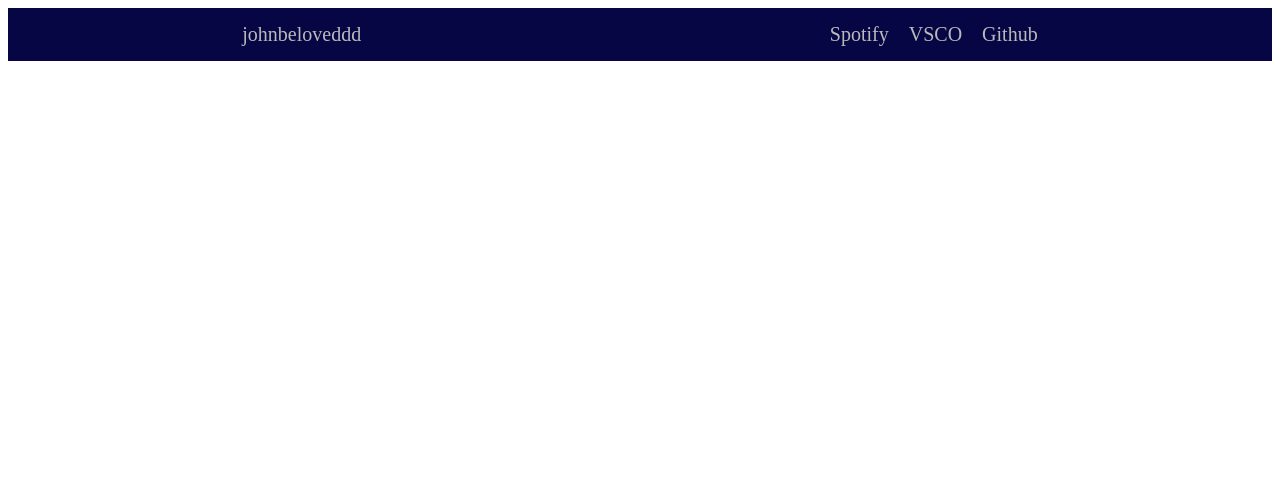
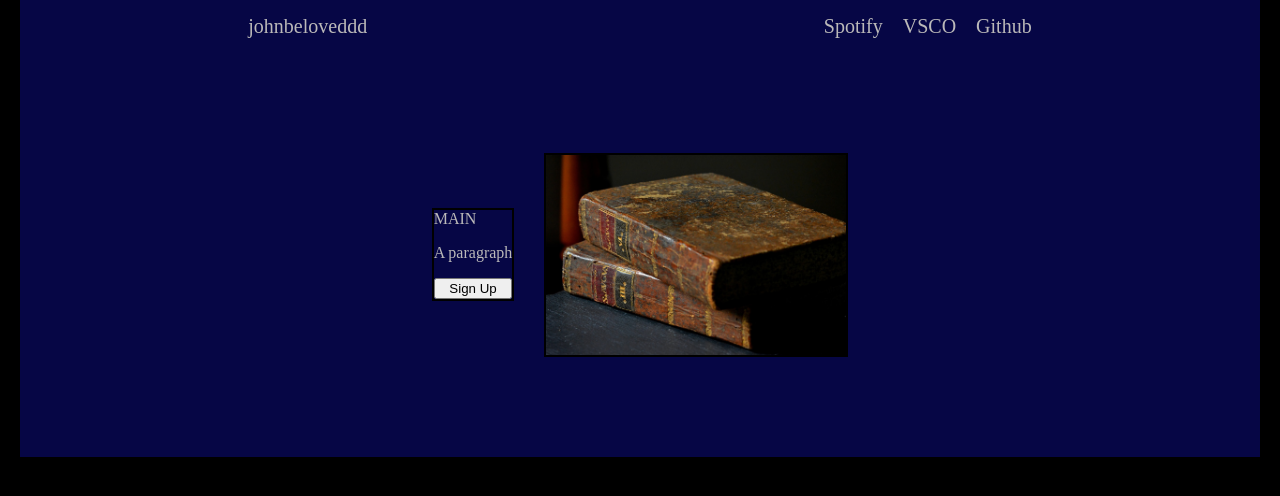
Before and after one commit to johnsabinay/landing-page, a plain HTML site: page index.html in a window 1280 px wide. Drawn offline with Linux system fonts and the light colour scheme.

Commit message:
i add sub header section

```diff
--- a/index.html
+++ b/index.html
@@ -17,5 +17,18 @@
             <a href="https://github.com/johnsabinay" target="_blank">Github</a>
         </div>
     </div>
+
+    <div class="sub-header-section">
+        <div class="sub-header-left-box">
+            <div class="hero-main-txt">MAIN</div>
+            <p>A paragraph</p>
+            <button>Sign Up</button>
+        </div>
+        <div class="sub-header-right-box">
+            <img src="sample.jpg" alt="sample-pic" id="sample">
+        </div>
+
+
+    </div>
 </body>
 </html>
--- a/stylesheet.css
+++ b/stylesheet.css
@@ -1,3 +1,15 @@
+body {
+    color: rgb(187, 185, 185);
+    margin-left: 20px;
+    margin-right: 20px;
+    background-color: black;
+    margin-top: 0px;
+
+}
+
+/* header-section */
+
+
 .header {
     display: flex;
     justify-content: space-around;
@@ -5,6 +17,8 @@
     padding-top: 15px;
     padding-bottom: 15px;
     font-size: 20px;
+    box-sizing: border-box;
+
 }
 
 .left-links, .right-links {
@@ -18,3 +32,42 @@ a {
     color: rgb(187, 185, 185);
 
 }
+
+/* sub-header-section */
+
+
+.sub-header-section{
+    display: flex;
+    background-color: rgb(6, 6, 69);
+    box-sizing: border-box;
+    justify-content: center;
+    align-items: center;
+    gap: 30px;
+    padding: 100px;
+
+
+
+
+}
+
+.sub-header-left-box {
+    display: flex;
+    flex-direction: column;
+    border: 2px solid black;
+}
+
+.sub-header-right-box {
+    display: flex;
+    border: 2px solid black;
+
+
+
+}
+
+#sample{
+    height: 230 px;
+    width: 300px;
+    display: flex;
+    justify-content: center;
+
+}
```
Also changed, not shown: sample.jpg (added).
